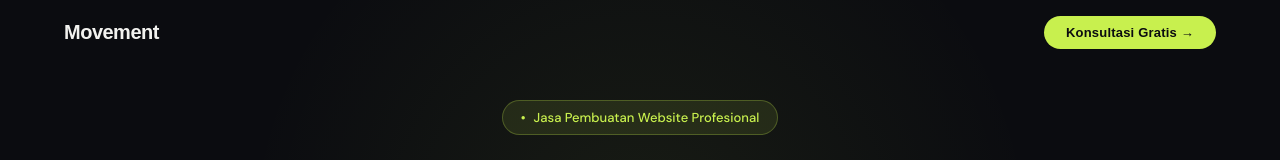
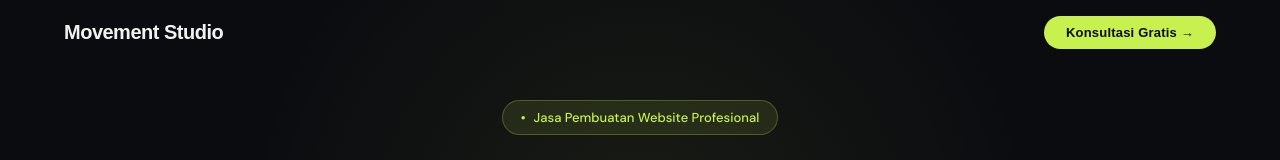
Before and after one commit to ilhmahmd/pixora, a React (Create React App) app: page / in a window 1280 px wide. Shown: the top 160 px of the page. Built offline with nearby package versions, Linux system fonts and the light colour scheme; the HTML template or start-up script is replaced by a standard one; a web font is replaced by a local one.

Commit message:
change name again and again

```diff
--- a/src/components/Footer.js
+++ b/src/components/Footer.js
@@ -17,7 +17,7 @@
         fontWeight: 700,
         fontSize: 18,
       }}>
-        Pixora<span style={{ color: 'var(--accent)' }}>.</span>Studio
+        Movement<span style={{ color: 'var(--accent)' }}>.</span>Studio
       </div>
       <p style={{ fontSize: 13, color: 'var(--muted)' }}>
         © {new Date().getFullYear()} Movement Studio. Semua hak dilindungi.
--- a/src/components/Navbar.js
+++ b/src/components/Navbar.js
@@ -57,7 +57,7 @@
   return (
     <nav style={{ ...styles.nav, ...(scrolled ? styles.navScrolled : {}) }}>
       <div style={styles.logo}>
-        Movement
+        Movement Studio
       </div>
       <button
         style={styles.cta}
```
